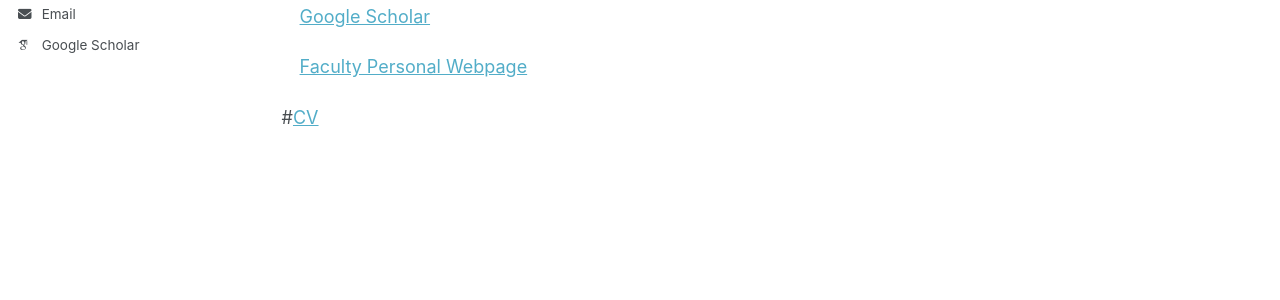
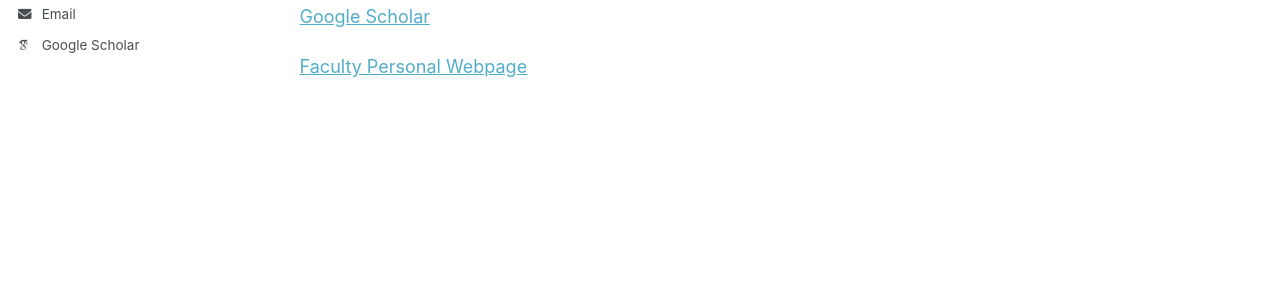
Before and after one commit to Cerulean23Y/YanaJin, a Jekyll site: the page built from _pages/about.md, in a window 1280 px wide and 1034 px high. Shown: the part 499-799 px from the top of the window. Built offline with Jekyll 4.4.1, drawn with Linux system fonts in a browser that asks for light colours; some web fonts are replaced.

```diff
--- a/_pages/about.md
+++ b/_pages/about.md
@@ -19,5 +19,3 @@ redirect_from:
 &emsp;[Google Scholar](bit.ly/32Oh18g)
 
 &emsp;[Faculty Personal Webpage](http://scholar.pku.edu.cn/yjin/home)
-
-#[CV](files/CV_Yana_Jin_2page(1).pdf)
```
